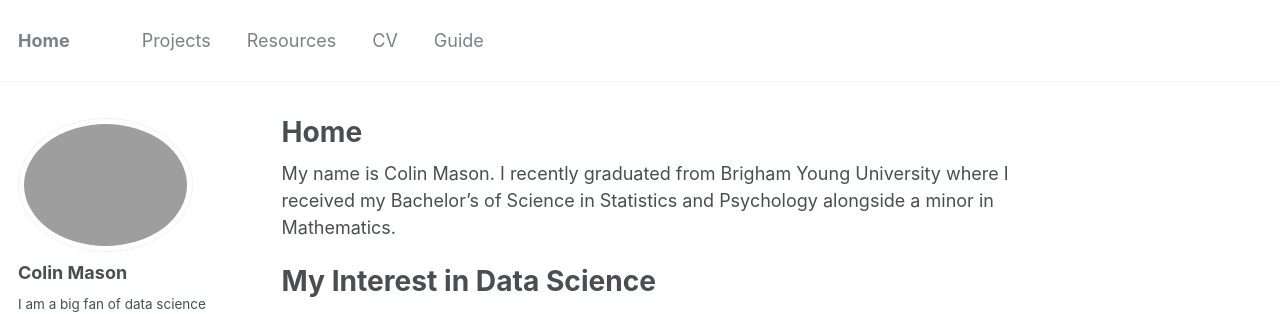
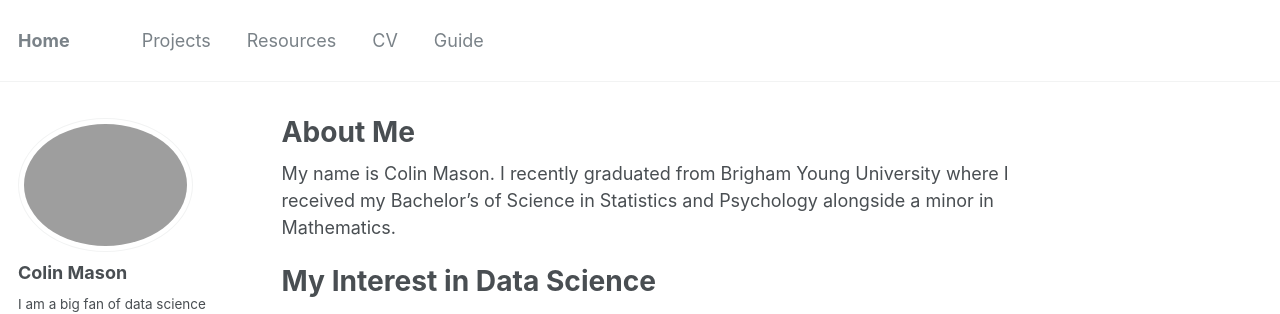
Before and after one commit to cmason30/cmason30.github.io, a Jekyll site: the page built from _pages/about.md, in a window 1280 px wide. Shown: the top 314 px of the page. Built offline with Jekyll 4.4.1, drawn with Linux system fonts in a browser that asks for light colours.

```diff
--- a/_pages/about.md
+++ b/_pages/about.md
@@ -1,7 +1,7 @@
 ---
 permalink: /
-title: "Home"
-excerpt: "Sup"
+title: "About Me"
+excerpt: "Introduction"
 author_profile: true
 redirect_from:
   - /about/
```
